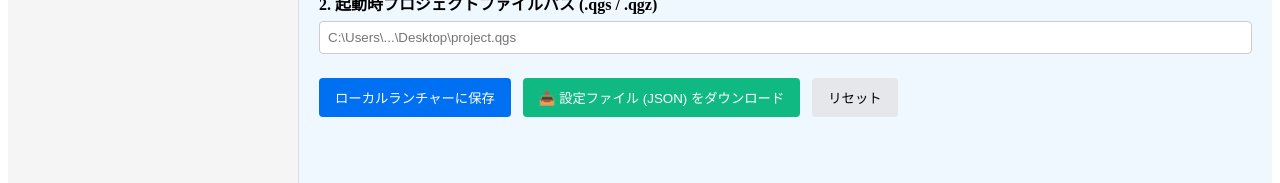
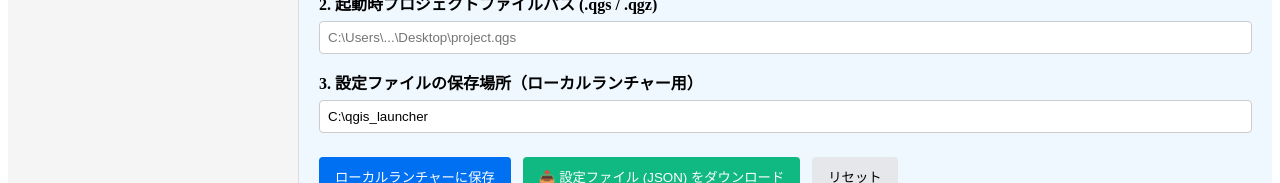
Before and after one commit to yamamoto-ryuzo/Geo_Portal, a Next.js app: page / in a window 1280 px wide. Both pictures are taken after a click on the button "QGIS設定". Shown: the part 274-457 px from the top of the page. Built offline with nearby package versions, Linux system fonts and the light colour scheme; no server answers.

Commit message:
feat: QGIS設定画面からシステムのデフォルト保存場所（settings_dir）を変更できるように修正

```diff
--- a/pages/index.js
+++ b/pages/index.js
@@ -71,7 +71,7 @@ function Inner() {
   const [isSidebarOpen, setIsSidebarOpen] = useState(true);
   const {
     reearthUrl, boxUrl, previewReearth, previewBox, setPreviewReearth, setPreviewBox,
-    previewQgisProfile, previewQgisProjectPath, setPreviewQgisProfile, setPreviewQgisProjectPath,
+    previewQgisProfile, previewQgisProjectPath, previewLauncherDir, setPreviewQgisProfile, setPreviewQgisProjectPath, setPreviewLauncherDir,
     applyPreview, save, resetTo, applyPreviewAndSave
   } = usePortal();
   const TAB_DEFS = {
@@ -308,6 +308,16 @@ function Inner() {
                 placeholder="C:\Users\...\Desktop\project.qgs"
               />
             </div>
+            <div style={{ marginTop: '16px' }}>
+              <label style={{ display: 'block', marginBottom: '6px', fontWeight: "bold" }}>3. 設定ファイルの保存場所（ローカルランチャー用）</label>
+              <input
+                type="text"
+                value={previewLauncherDir}
+                onChange={(e) => setPreviewLauncherDir(e.target.value)}
+                style={{ width: '100%', padding: '8px', boxSizing: 'border-box', border: "1px solid #ccc", borderRadius: "4px" }}
+                placeholder="C:\qgis_launcher"
+              />
+            </div>
 
             <div style={{ marginTop: '24px', display: 'flex', gap: '12px', flexWrap: "wrap" }}>
               <button
@@ -328,7 +338,8 @@ function Inner() {
                     profile: previewQgisProfile || "default",
                     project_path: previewQgisProjectPath || "",
                     reearth_url: previewReearth || "",
-                    box_url: previewBox || ""
+                    box_url: previewBox || "",
+                    settings_dir: previewLauncherDir || "C:\\qgis_launcher"
                   };
                   const dataStr = "data:text/json;charset=utf-8," + encodeURIComponent(JSON.stringify(payload, null, 2));
                   const downloadAnchorNode = document.createElement('a');
--- a/src/PortalContext.js
+++ b/src/PortalContext.js
@@ -17,6 +17,7 @@ export function PortalProvider({ children, initialReearth, initialBox }) {
   const [boxUrl, setBoxUrl] = useState(initialBox || "");
   const [qgisProfile, setQgisProfile] = useState("default");
   const [qgisProjectPath, setQgisProjectPath] = useState("");
+  const [launcherDir, setLauncherDir] = useState("C:\\qgis_launcher");
 
   // On client mount, attempt to load persisted values from localStorage.
   useEffect(() => {
@@ -55,6 +56,10 @@ export function PortalProvider({ children, initialReearth, initialBox }) {
           setBoxUrl(data.box_url);
           setPreviewBox(data.box_url);
         }
+        if (data.settings_dir) {
+          setLauncherDir(data.settings_dir);
+          setPreviewLauncherDir(data.settings_dir);
+        }
       })
       .catch(err => {
         console.warn("Could not load QGIS settings from local launcher", err);
@@ -65,6 +70,7 @@ export function PortalProvider({ children, initialReearth, initialBox }) {
   const [previewBox, setPreviewBox] = useState(boxUrl);
   const [previewQgisProfile, setPreviewQgisProfile] = useState(qgisProfile);
   const [previewQgisProjectPath, setPreviewQgisProjectPath] = useState(qgisProjectPath);
+  const [previewLauncherDir, setPreviewLauncherDir] = useState(launcherDir);
 
   useEffect(() => {
     setPreviewReearth(reearthUrl);
@@ -78,12 +84,16 @@ export function PortalProvider({ children, initialReearth, initialBox }) {
   useEffect(() => {
     setPreviewQgisProjectPath(qgisProjectPath);
   }, [qgisProjectPath]);
+  useEffect(() => {
+    setPreviewLauncherDir(launcherDir);
+  }, [launcherDir]);
 
   function applyPreview() {
     setReearthUrl(previewReearth);
     setBoxUrl(previewBox);
     setQgisProfile(previewQgisProfile);
     setQgisProjectPath(previewQgisProjectPath);
+    setLauncherDir(previewLauncherDir);
   }
 
   function save() {
@@ -109,6 +119,7 @@ export function PortalProvider({ children, initialReearth, initialBox }) {
     setBoxUrl(previewBox);
     setQgisProfile(previewQgisProfile);
     setQgisProjectPath(previewQgisProjectPath);
+    setLauncherDir(previewLauncherDir);
 
     try {
       await fetch("http://127.0.0.1:12345/settings", {
@@ -118,7 +129,8 @@ export function PortalProvider({ children, initialReearth, initialBox }) {
           profile: previewQgisProfile,
           project_path: previewQgisProjectPath,
           reearth_url: previewReearth,
-          box_url: previewBox
+          box_url: previewBox,
+          settings_dir: previewLauncherDir
         })
       });
       return true;
@@ -135,10 +147,12 @@ export function PortalProvider({ children, initialReearth, initialBox }) {
     setPreviewBox(box || "");
     setPreviewQgisProfile("default");
     setPreviewQgisProjectPath("");
+    setPreviewLauncherDir("C:\\qgis_launcher");
     setReearthUrl(reearth || "");
     setBoxUrl(box || "");
     setQgisProfile("default");
     setQgisProjectPath("");
+    setLauncherDir("C:\\qgis_launcher");
     try {
       localStorage.removeItem(STORAGE_REEARTH);
       localStorage.removeItem(STORAGE_BOX);
@@ -152,14 +166,17 @@ export function PortalProvider({ children, initialReearth, initialBox }) {
         boxUrl,
         qgisProfile,
         qgisProjectPath,
+        launcherDir,
         previewReearth,
         previewBox,
         previewQgisProfile,
         previewQgisProjectPath,
+        previewLauncherDir,
         setPreviewReearth,
         setPreviewBox,
         setPreviewQgisProfile,
         setPreviewQgisProjectPath,
+        setPreviewLauncherDir,
         applyPreview,
         save,
         resetTo,
```
Also changed, not shown: 1 other file (tests, documents, lock files or other folders).
